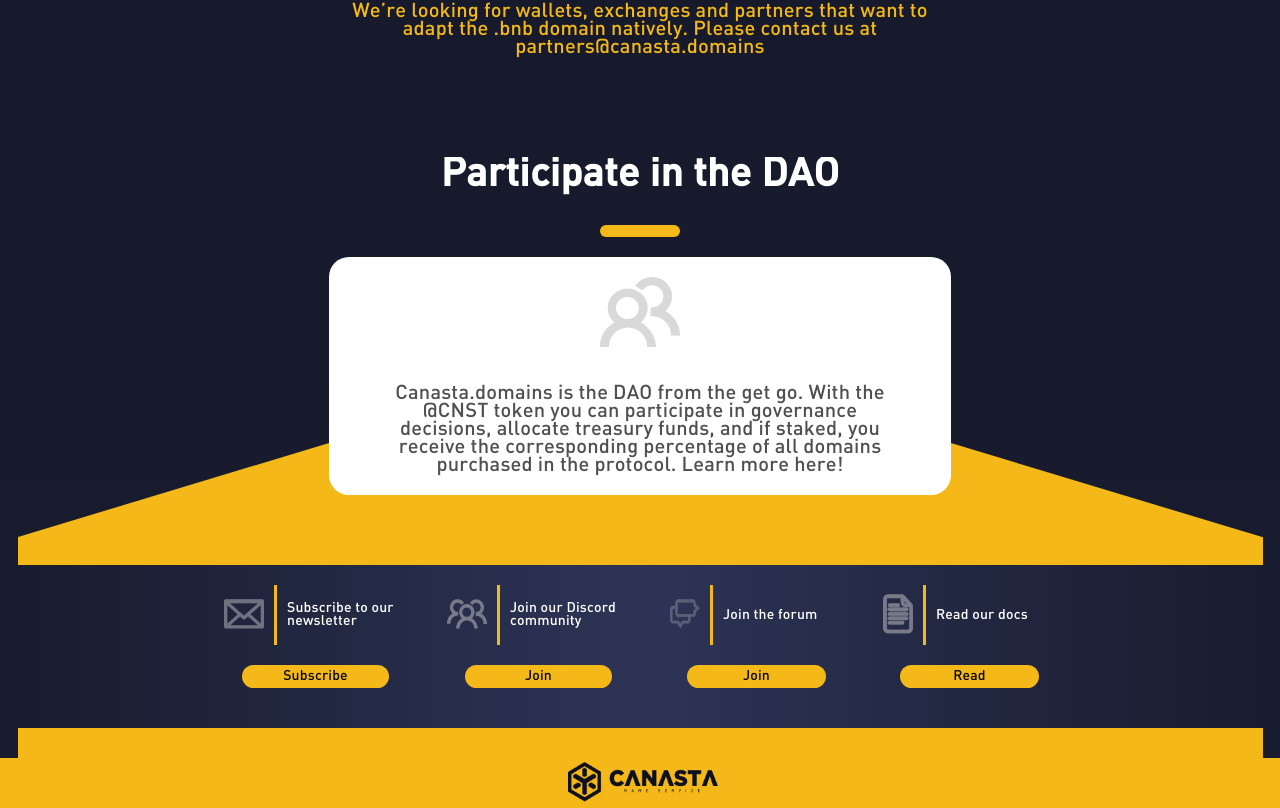
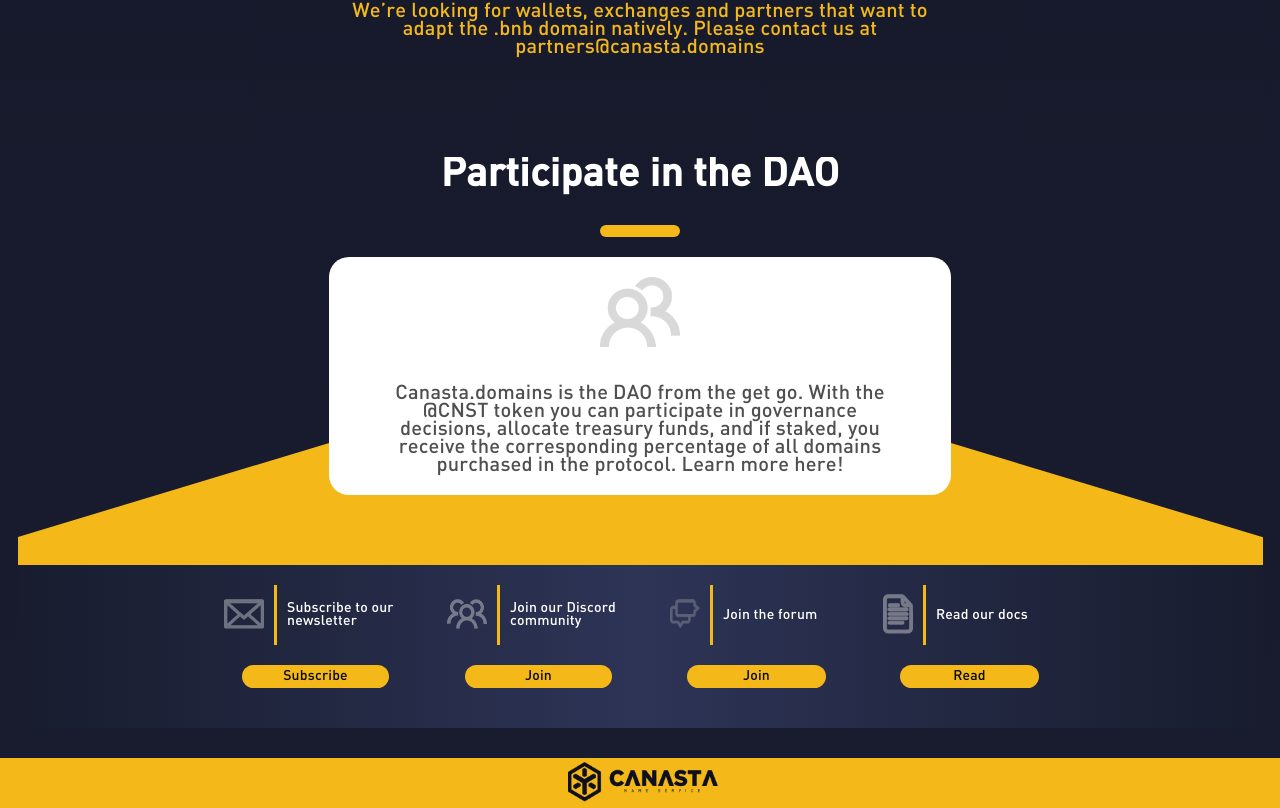
Before and after one commit to canastabns/canasta-landing, a Next.js app: page / in a window 1280 px wide. Shown: the part 3135-3943 px from the top of the page. Built offline with nearby package versions, Linux system fonts and the light colour scheme.

Commit message:
fix footer color and url to lauch app

```diff
--- a/components/Home/Body/components/BodyDescriptionSocials/description.module.scss
+++ b/components/Home/Body/components/BodyDescriptionSocials/description.module.scss
@@ -7,7 +7,6 @@
     position: relative;
     overflow: hidden;
     padding-bottom: 3rem;
-    background: #F4B919;
 }
 
 
--- a/components/Home/NavBar/index.js
+++ b/components/Home/NavBar/index.js
@@ -9,7 +9,7 @@
       action: "CTA-MENU",
       params : ""
     })
-    document.location.href = 'https://canasta.domains';
+    document.location.href = 'https://app.canasta.domains';
   }
   return (
     <div className={styles.navbar}>
```
